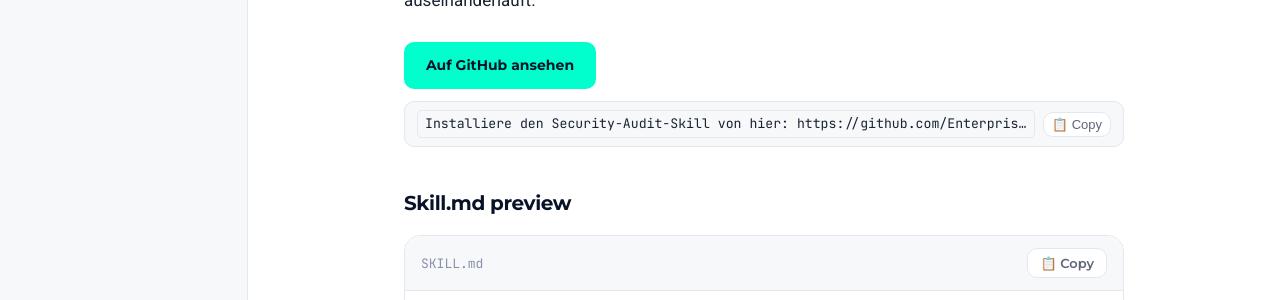
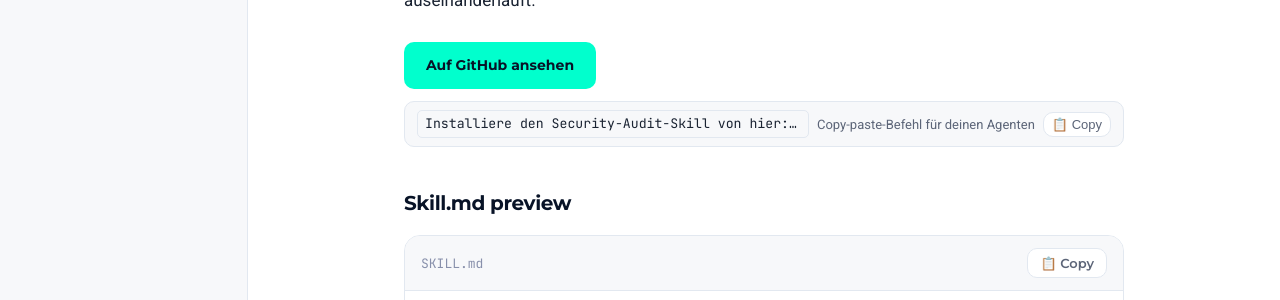
Before and after one commit to Enterprise-AI-Circle/agent-skills, a Jekyll site: the page built from downloads/security-audit.html, in a window 1280 px wide and 1400 px high, scrolled down 2338 px. Shown: the part 926-1226 px from the top of the window. Built offline with Jekyll 4.4.1, drawn with Linux system fonts in a browser that asks for light colours.

Commit message:
feat: persistenter Hint unterhalb des Prompts — 'Copy-paste-Befehl für deinen Agenten' immer sichtbar

```diff
--- a/assets/css/main.css
+++ b/assets/css/main.css
@@ -296,46 +296,16 @@
   white-space: nowrap;
   flex-shrink: 0;
   transition: all .15s;
-  position: relative;
 }
 .copy-btn-inline:hover {
   border-color: var(--accent-200);
   color: var(--primary-100);
 }
-.copy-btn-inline::after {
-  content: attr(data-tooltip);
-  position: absolute;
-  bottom: calc(100% + 6px);
-  left: 50%;
-  transform: translateX(-50%) scale(.95);
-  background: var(--primary-100);
-  color: var(--white);
+.skill-prompt-hint {
   font-size: var(--text-meta);
-  padding: 4px 10px;
-  border-radius: 6px;
+  color: var(--text-200);
   white-space: nowrap;
-  pointer-events: none;
-  opacity: 0;
-  transition: opacity .15s, transform .15s;
-  z-index: 10;
-}
-.copy-btn-inline::before {
-  content: '';
-  position: absolute;
-  bottom: calc(100% + 1px);
-  left: 50%;
-  transform: translateX(-50%);
-  border: 5px solid transparent;
-  border-top-color: var(--primary-100);
-  opacity: 0;
-  transition: opacity .15s, transform .15s;
-  pointer-events: none;
-  z-index: 10;
-}
-.copy-btn-inline:hover::after,
-.copy-btn-inline:hover::before {
-  opacity: 1;
-  transform: translateX(-50%) scale(1);
+  flex-shrink: 0;
 }
 
 /* ── Sektionen ───────────────────────────────────────── */
--- a/downloads/personalization.html
+++ b/downloads/personalization.html
@@ -11,7 +11,8 @@
   <a class="btn btn-primary" href="https://github.com/Enterprise-AI-Circle/agent-skills/tree/main/agent-skills/{{ page.skill_path }}" rel="noopener">Auf GitHub ansehen</a>
   <div class="skill-prompt">
     <code>Installiere den {{ page.title | replace: ' Skill', '' | replace: '-Skill', '' | replace: ' ', '-' }}-Skill von hier: https://github.com/Enterprise-AI-Circle/agent-skills/tree/main/agent-skills/{{ page.skill_path }}</code>
-    <button class="copy-btn-inline" onclick="copySkillPrompt()" data-tooltip="Copy-paste-Befehl für deinen Agenten">📋 Copy</button>
+    <span class="skill-prompt-hint">Copy-paste-Befehl für deinen Agenten</span>
+    <button class="copy-btn-inline" onclick="copySkillPrompt()">📋 Copy</button>
   </div>
 </div>
 
--- a/downloads/security-audit.html
+++ b/downloads/security-audit.html
@@ -83,7 +83,8 @@
     <a class="btn btn-primary" href="https://github.com/Enterprise-AI-Circle/agent-skills/tree/main/agent-skills/{{ page.skill_path }}" rel="noopener">Auf GitHub ansehen</a>
     <div class="skill-prompt">
       <code>Installiere den {{ page.title | replace: ' Skill', '' | replace: '-Skill', '' | replace: ' ', '-' }}-Skill von hier: https://github.com/Enterprise-AI-Circle/agent-skills/tree/main/agent-skills/{{ page.skill_path }}</code>
-      <button class="copy-btn-inline" onclick="copySkillPrompt()" data-tooltip="Copy-paste-Befehl für deinen Agenten">📋 Copy</button>
+      <span class="skill-prompt-hint">Copy-paste-Befehl für deinen Agenten</span>
+      <button class="copy-btn-inline" onclick="copySkillPrompt()">📋 Copy</button>
     </div>
   </div>
 
--- a/downloads/token-effizienz.html
+++ b/downloads/token-effizienz.html
@@ -11,7 +11,8 @@
   <a class="btn btn-primary" href="https://github.com/Enterprise-AI-Circle/agent-skills/tree/main/agent-skills/{{ page.skill_path }}" rel="noopener">Auf GitHub ansehen</a>
   <div class="skill-prompt">
     <code>Installiere den {{ page.title | replace: ' Skill', '' | replace: '-Skill', '' | replace: ' ', '-' }}-Skill von hier: https://github.com/Enterprise-AI-Circle/agent-skills/tree/main/agent-skills/{{ page.skill_path }}</code>
-    <button class="copy-btn-inline" onclick="copySkillPrompt()" data-tooltip="Copy-paste-Befehl für deinen Agenten">📋 Copy</button>
+    <span class="skill-prompt-hint">Copy-paste-Befehl für deinen Agenten</span>
+    <button class="copy-btn-inline" onclick="copySkillPrompt()">📋 Copy</button>
   </div>
 </div>
 
```
